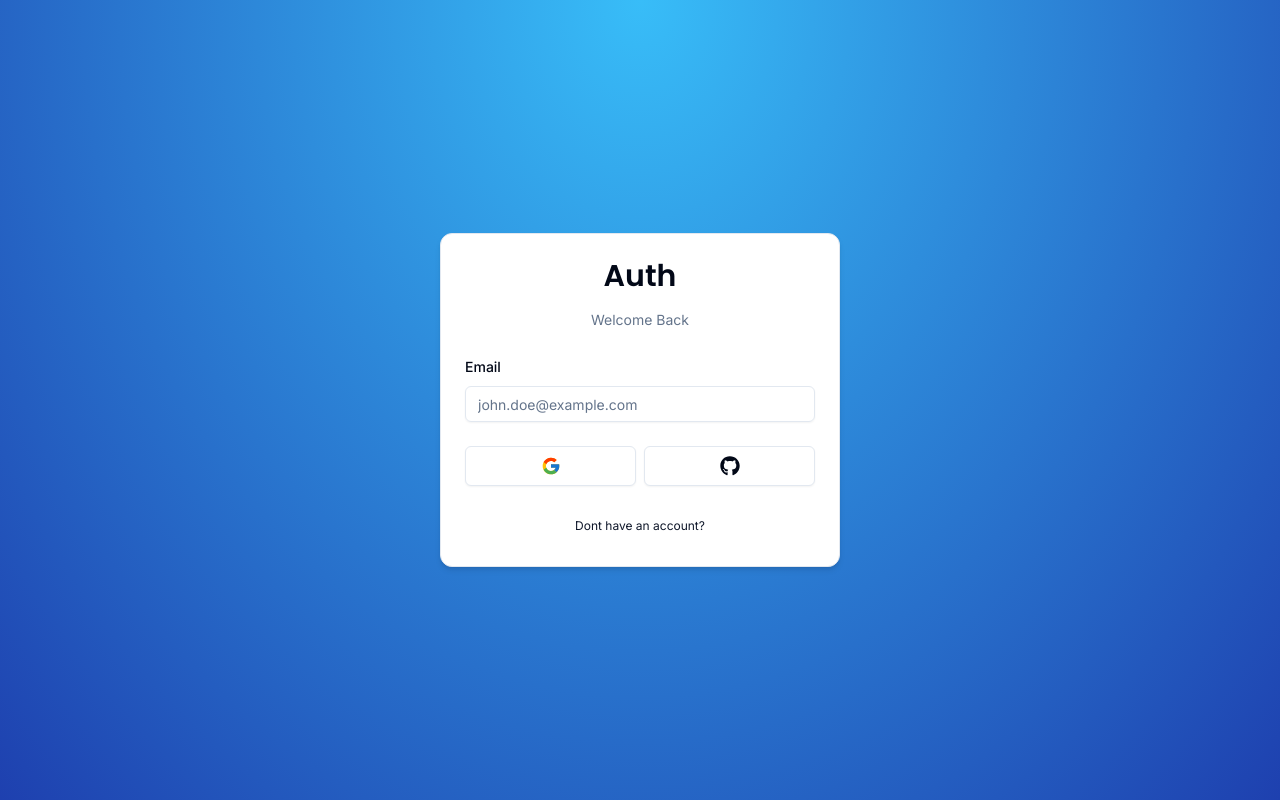
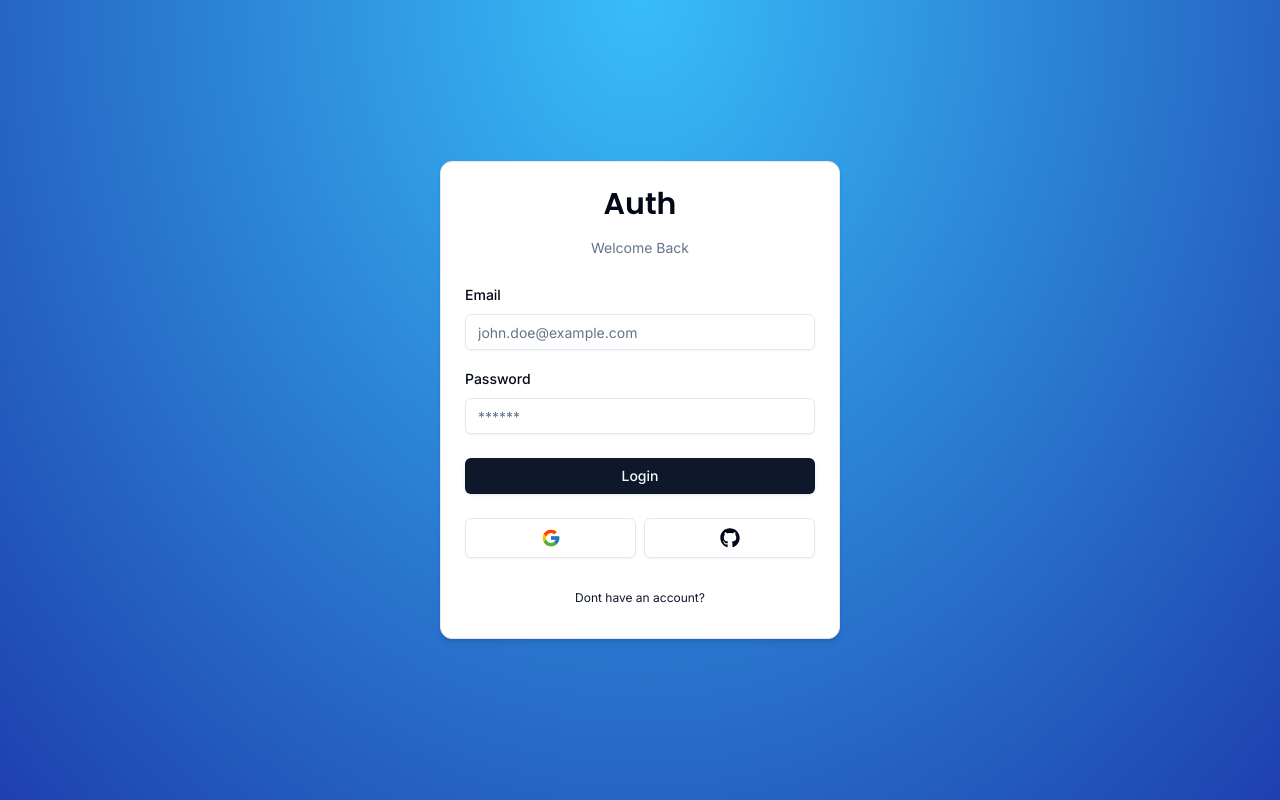
Before and after one commit to youssefojeil/next-auth-v5, a Next.js app: page /auth/login in a window 1280 px wide. Built offline with nearby package versions, Linux system fonts and the light colour scheme.

Commit message:
password input and onsubmit function

```diff
--- a/components/auth/login-form.tsx
+++ b/components/auth/login-form.tsx
@@ -6,6 +6,7 @@ import { zodResolver } from '@hookform/resolvers/zod';
 
 import { LoginSchema } from '@/schemas';
 import { Input } from '@/components/ui/input';
+import { Button } from '@/components/ui/button';
 import {
   Form,
   FormControl,
@@ -26,6 +27,10 @@ export const LoginForm = () => {
     },
   });
 
+  const onSubmit = (values: z.infer<typeof LoginSchema>) => {
+    console.log(values);
+  };
+
   return (
     <CardWrapper
       headerLabel="Welcome Back"
@@ -34,7 +39,7 @@ export const LoginForm = () => {
       showSocial
     >
       <Form {...form}>
-        <form onSubmit={form.handleSubmit(() => {})} className="space-y-6">
+        <form onSubmit={form.handleSubmit(onSubmit)} className="space-y-6">
           <div className="space-y-4">
             <FormField
               control={form.control}
@@ -53,7 +58,23 @@ export const LoginForm = () => {
                 </FormItem>
               )}
             />
+            <FormField
+              control={form.control}
+              name="password"
+              render={({ field }) => (
+                <FormItem>
+                  <FormLabel>Password</FormLabel>
+                  <FormControl>
+                    <Input {...field} placeholder="******" type="password" />
+                  </FormControl>
+                  <FormMessage />
+                </FormItem>
+              )}
+            />
           </div>
+          <Button type="submit" className="w-full">
+            Login
+          </Button>
         </form>
       </Form>
     </CardWrapper>
--- a/schemas/index.ts
+++ b/schemas/index.ts
@@ -4,5 +4,7 @@ export const LoginSchema = z.object({
   email: z.string().email({
     message: 'Email is required!',
   }),
-  password: z.string(),
+  password: z.string().min(1, {
+    message: 'Password is required',
+  }),
 });
```
